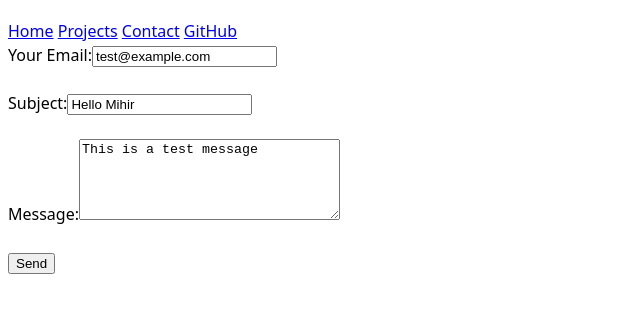
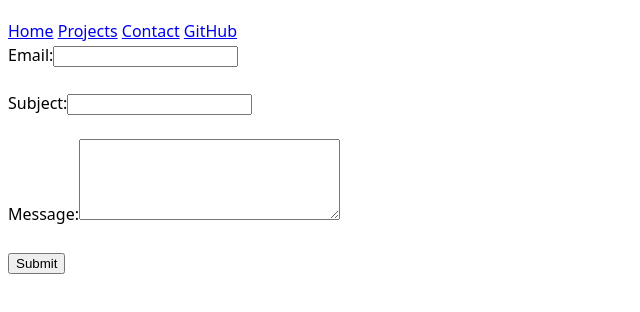
Before and after one commit to mihirnvad/portfolio, a plain HTML site: page contact/index.html in a window 1280 px wide. Shown: the part 72-384 px from the top of the page, without its empty margins (0-640 px from the left). Drawn offline with Linux system fonts and the light colour scheme.

Commit message:
Update index.html

```diff
--- a/contact/index.html
+++ b/contact/index.html
@@ -18,16 +18,16 @@
 
     <form action="mailto:vadmihir09@gmail.com" method="POST" enctype="text/plain">
 
-    <label>Your Email:<input type="email" name="email" value="test@example.com"></label>
+    <label>Email:<input type="email" name="email"></label>
     <br><br>
 
-    <label>Subject:<input name="subject" value="Hello Mihir"></label>
+    <label>Subject:<input name="subject"></label>
     <br><br>
 
-    <label>Message:<textarea name="body" rows="5" cols="30">This is a test message</textarea></label>
+    <label>Message:<textarea name="body" rows="5" cols="30"></textarea></label>
     <br><br>
 
-    <button>Send</button>
+    <button>Submit</button>
 
     </form>
 
```
